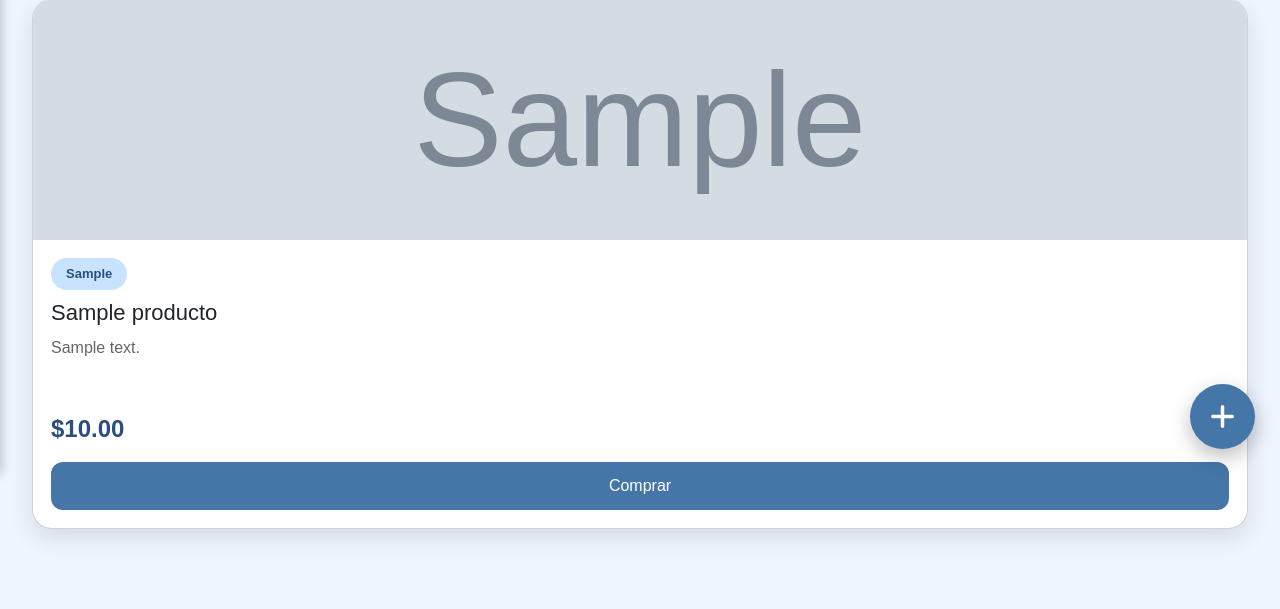
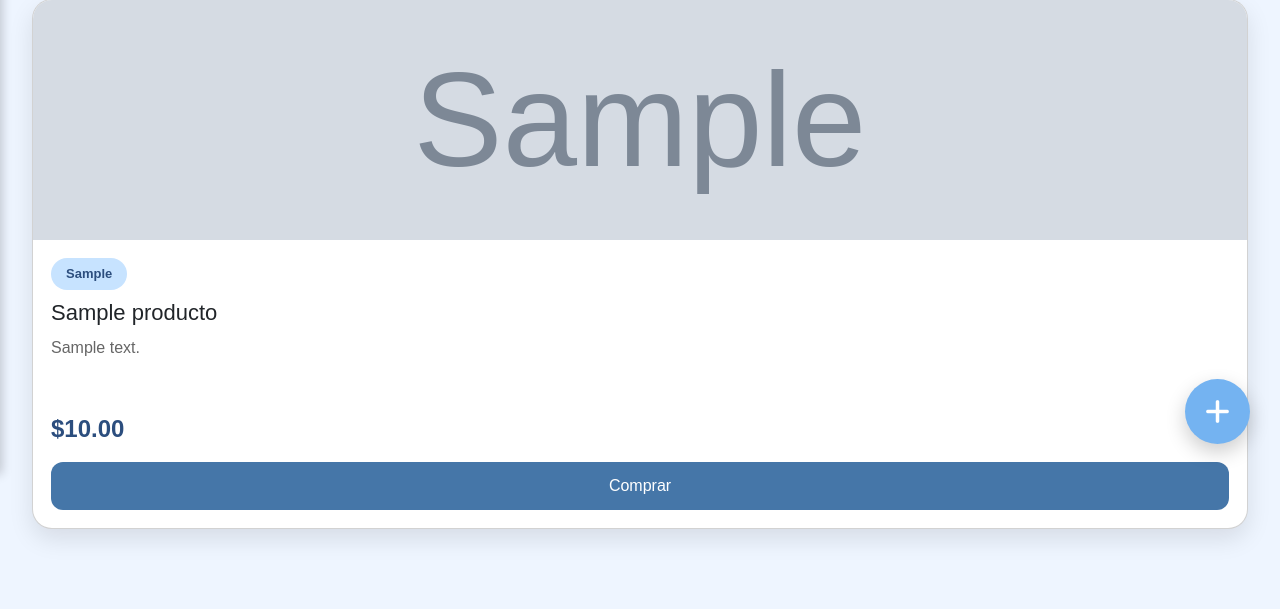
Before and after one commit to soyartesv2027-rgb/SoyArte, a PHP site: page /tienda.php in a window 1280 px wide. Shown: the part 326-935 px from the top of the page. Run offline with PHP 8.4, Linux system fonts and the light colour scheme; the visitor is signed in with stand-in values (Sample User, id 1); tables that the repository leaves empty or names only in its code hold one stand-in row (values such as "Sample post"); grey boxes marked "Sample" are stand-in pictures.

Commit message:
termine todos los botones de agregar

```diff
--- a/styles/tienda.css
+++ b/styles/tienda.css
@@ -235,42 +235,44 @@ PRODUCTOS
 
 }
 
-/*=============================
-BOTON FLOTANTE
-=============================*/
 
-.btn-agregar{
+.añadir-boton{
     position: fixed;
-    bottom: 25px;
-    right: 25px;
+    right: 30px;
+    bottom: 30px;
+    z-index: 999;
+    text-decoration: none;
+}
 
+.boton-plus{
     width: 65px;
     height: 65px;
 
+    border: none;
     border-radius: 50%;
-    background: #4576a8;
 
-    color: white;
+    background: #74b3f1;
 
     display: flex;
     justify-content: center;
     align-items: center;
 
-    text-decoration: none;
+    cursor: pointer;
 
-    font-size: 28px;
+    box-shadow: 0 8px 20px rgba(0,0,0,.20);
 
-    box-shadow: 0 8px 20px rgba(0,0,0,.25);
-
-    z-index: 9999;
-
-    transition: .3s;
+    transition: all .3s ease;
 }
 
-.btn-agregar:hover{
-    background:#2c4e7e;
-    color:white;
-    transform:scale(1.08);
+.boton-plus:hover{
+    background: #64a0db;
+    transform: scale(1.1) rotate(90deg);
+}
+
+.boton-plus i{
+    font-size: 28px;
+    color: #ffffff;
+    line-height: 1;
 }
 
 /*=============================
--- a/tienda.php
+++ b/tienda.php
@@ -128,11 +128,13 @@ if (!$resultado) {
 
 <?php if(isset($_SESSION['usuario_id'])): ?>
 
-<a href="publicar_producto.php" class="btn-agregar">
+ <a href="publicar_producto.php" class="añadir-boton">
+    <button class="boton-plus">
+      <i class="fa-solid fa-plus"></i>
+    </button>
+  </a>
 
-    <i class="fa-solid fa-plus"></i>
 
-</a>
 
 <?php endif; ?>
 
```
Also changed, not shown: manualidad.php (+5 -10 lines), poesia.php (+6 -9 lines), styles/manualidades.css (+25 -31 lines), styles/poesia.css (+27 -29 lines).
